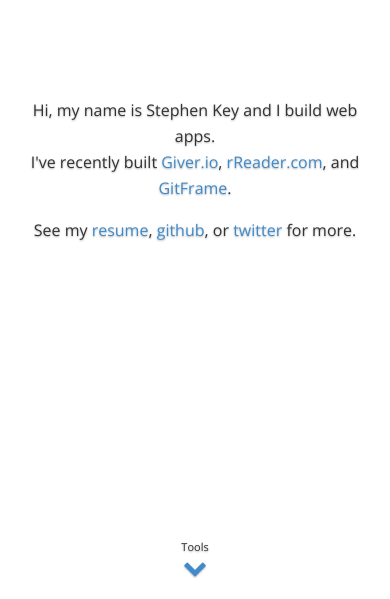
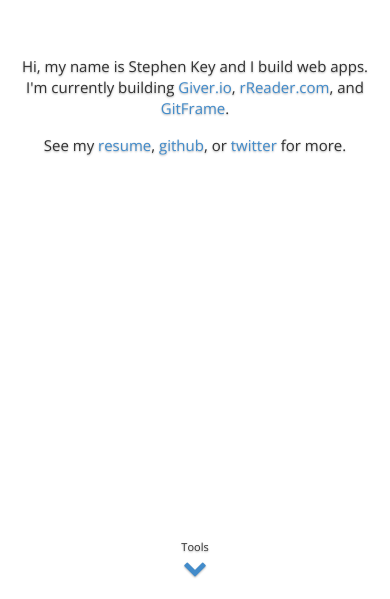
Before and after one commit to stephenkey/stephenkey.github.com, a plain HTML site: page index.html in a window 390 px wide. Shown: the part 245-844 px from the top of the page. Drawn offline with nearby package versions, Linux system fonts and the light colour scheme.

Commit message:
updating positioning

```diff
--- a/assets/css/layout.css
+++ b/assets/css/layout.css
@@ -22,7 +22,7 @@ body {
 }
 .wrapper {
   position: relative;
-  max-width: 540px;
+  max-width: 580px;
   padding: 20px;
   height: 100%;
   margin-right: auto;
@@ -31,7 +31,7 @@ body {
 }
 .content {
   position: relative;
-  top: 50%;
+  top: 40%;
   font-size: 18px;
   line-height: 32px;
 }
@@ -71,9 +71,9 @@ p { margin: 0 0 18px; }
 @media (max-width: 480px) {
 
   .content {
-    top: 40%;
-    font-size: 16px;
-    line-height: 26px;
+    top: 35%;
+    font-size: 15px;
+    line-height: 21px;
   }
   p { margin: 0 0 16px; }
 
--- a/index.html
+++ b/index.html
@@ -26,7 +26,7 @@
     <link rel="stylesheet" href="//maxcdn.bootstrapcdn.com/bootstrap/3.3.0/css/bootstrap.min.css">
     <link rel="stylesheet" href="//maxcdn.bootstrapcdn.com/font-awesome/4.2.0/css/font-awesome.min.css">
     <link rel="stylesheet" href="//fonts.googleapis.com/css?family=Open+Sans:400,300,600">
-    <link rel="stylesheet" href="http://stephenkey.github.io/assets/css/layout.css">
+    <link rel="stylesheet" href="//stephenkey.github.io/assets/css/layout.css">
 
 
   </head>
@@ -37,8 +37,8 @@
       <div class="wrapper">
         <div class="content">
           <p>
-            Hi, my name is Stephen Key and I build web apps. <br>
-            I've recently built <a href="http://giver.io" target="_blank">Giver.io</a>, <a href="http://rreader.com" target="_blank">rReader.com</a>, and <a href="http://gitframe.com" target="_blank">GitFrame</a>.
+            Hi, my name is Stephen Key and I build web apps.
+            I'm currently building <a href="http://giver.io" target="_blank">Giver.io</a>, <a href="http://rreader.com" target="_blank">rReader.com</a>, and <a href="http://gitframe.com" target="_blank">GitFrame</a>.
           </p>
           <p>
             See my <a href="/resume">resume</a>, <a href="https://github.com/stephenkey" target="_blank">github</a>, or <a href="https://twitter.com/StephenKey" target="_blank">twitter</a> for more.
@@ -90,8 +90,7 @@
         <div class="content">
           <p>
             I enjoy giving back to the community through <a href="http://giver.io/" target="_blank">open-source</a>,
-            teaching,
-            and speaking at <a href="http://tulsa-talks.com/#speakers" target="_blank">conferences</a>.
+            teaching, and speaking at <a href="http://tulsa-talks.com/#speakers" target="_blank">conferences</a>.
           </p>
           <p>
             <a href="mailto:stephen@oak.io">Send me a message</a> if you want to hear more.
@@ -101,8 +100,8 @@
     </div>
 
 
-    <script src="https://code.jquery.com/jquery-2.1.1.min.js"></script>
-    <script src="http://stephenkey.github.io/assets/js/main.js"></script>
+    <script src="//code.jquery.com/jquery-2.1.1.min.js"></script>
+    <script src="//stephenkey.github.io/assets/js/main.js"></script>
     <script type="text/javascript">
       var _gaq = _gaq || [];
       _gaq.push(['_setAccount', 'UA-42021518-1']);
```
